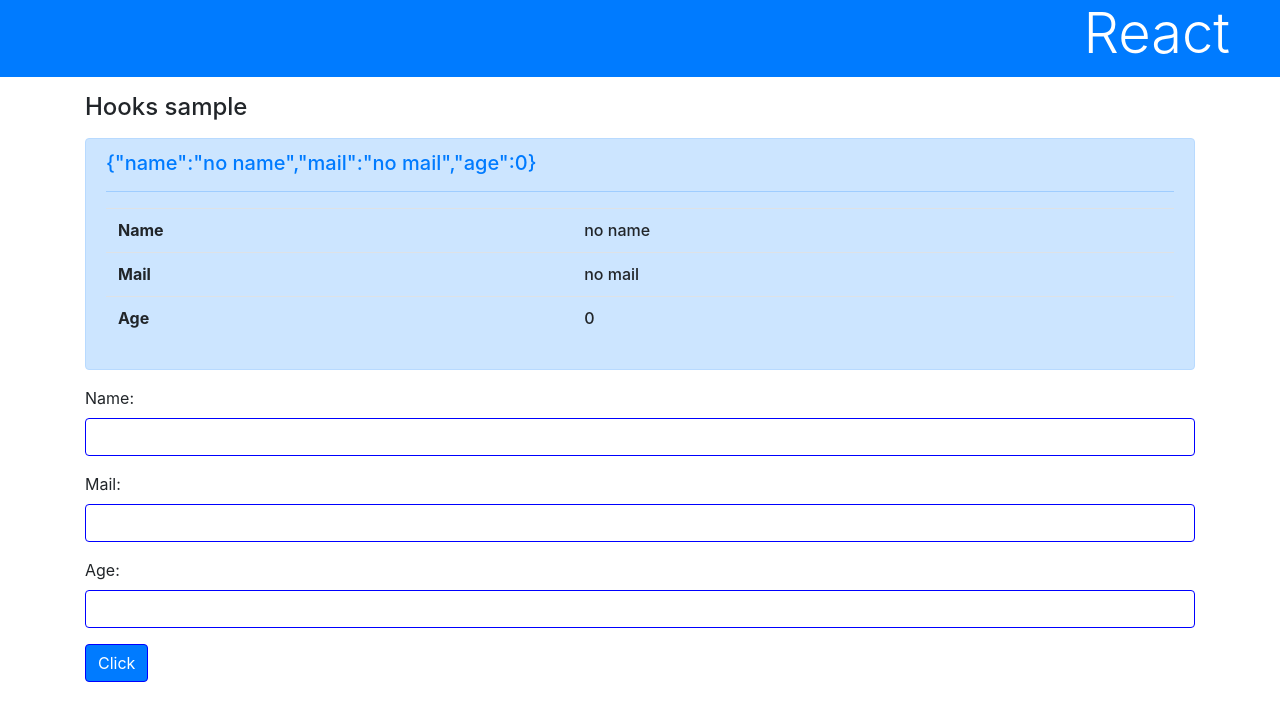
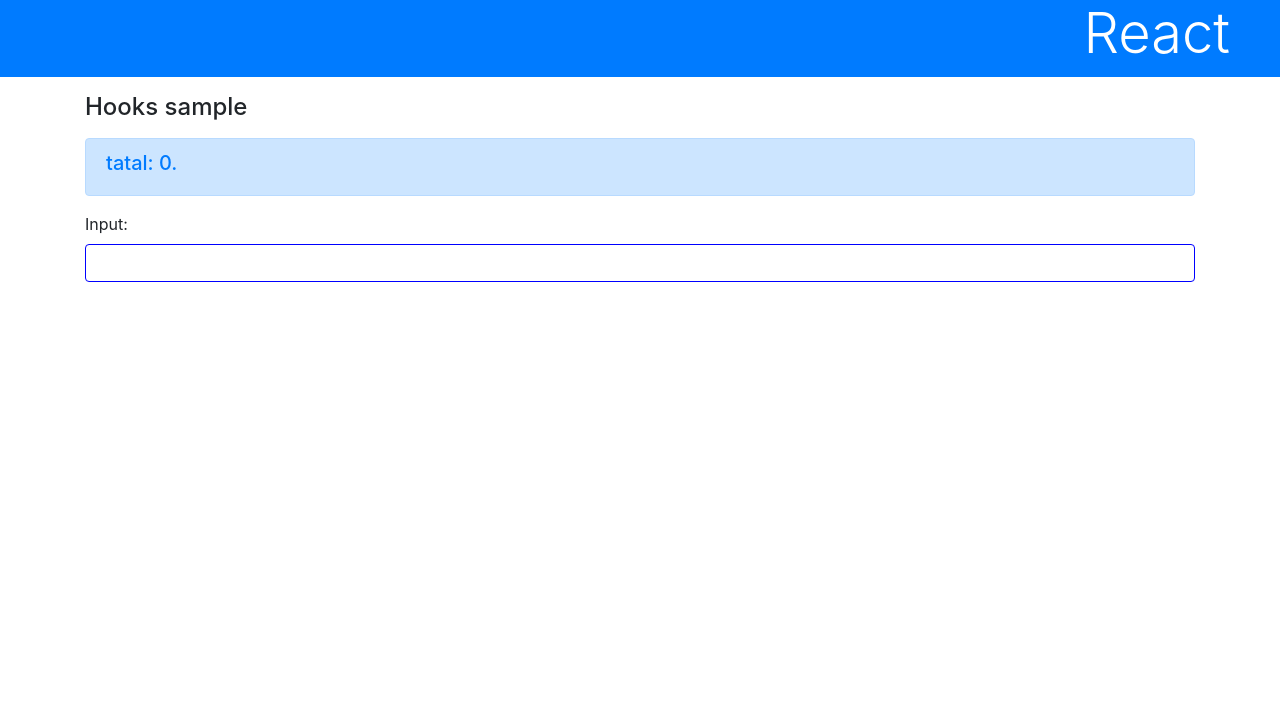
Before and after one commit to besumero628/practice_js, a React (Create React App) app in the folder react_app/: page / in a window 1280 px wide. Shown: the top 720 px of the page. Built offline with nearby package versions, Linux system fonts and the light colour scheme.

Commit message:
[React] 副作用フックの使用

```diff
--- a/react_app/src/App.js
+++ b/react_app/src/App.js
@@ -1,69 +1,39 @@
-import React, {useState} from 'react'
+import React, {useEffect, useState} from 'react'
 import './App.css'
 
 function AlertMessage(props) {
-  const data = props.data
-  const msg = JSON.stringify(data)
 
   return <div className='alert alert-primary h5 text-primary'>
-    <h5>{msg}</h5>
-    <hr/>
-    <table className='table h6'>
-      <tbody>
-        <tr><th>Name</th><td>{data.name}</td></tr>
-        <tr><th>Mail</th><td>{data.mail}</td></tr>
-        <tr><th>Age</th><td>{data.age}</td></tr>
-      </tbody>
-    </table>
+    <h5>{props.msg}</h5>
   </div>
 }
 
 function App() {
-  const [name, setName] = useState("")
-  const [mail, setMail] = useState("")
-  const [age, setAge] = useState(0)
-  const [form, setForm] = useState({
-    name:"no name", mail:'no mail', age:0
-  })
+  const [val, setVal] = useState(0)
+  const [msg, setMsg] = useState("set a number...")
 
-  const doChangeName = (event) => {
-    setName(event.target.value)
+  const doChange = (event) => {
+    setVal(event.target.value)
   }
 
-  const doChangeMail = (event) => {
-    setMail(event.target.value)
-  }
-
-  const doChangeAge = (event) => {
-    setAge(event.target.value)
-  }
-
-  const doSubmit = (event) => {
-    setForm({name:name, mail:mail, age:age})
-    event.preventDefault()
-  }
+  useEffect(() => {
+    let total = 0
+    for (let i = 0; i <= val; i++) {
+      total += i
+    }
+    setMsg("tatal: " + total + ".")
+  })
 
   return(
     <div>
       <h1 className='bg-primary text-white display-4'>React</h1>
       <div className='container'>
         <h4 className='my-3'>Hooks sample</h4>
-        <AlertMessage data={form} setData={setForm}/>
-        <form onSubmit={doSubmit}>
-          <div className='form-group'>
-            <label>Name:</label>
-            <input type="text" className='form-control' onChange={doChangeName} />
-          </div>
-          <div className='form-group'>
-            <label>Mail:</label>
-            <input type="text" className='form-control' onChange={doChangeMail} />
-          </div>
-          <div className='form-group'>
-            <label>Age:</label>
-            <input type="text" className='form-control' onChange={doChangeAge} />
-          </div>
-          <input type="submit" className='btn btn-primary' value="Click" />
-        </form>
+        <AlertMessage msg={msg} />
+        <div className='form-group'>
+          <label>Input:</label>
+          <input type="number" className='form-control' onChange={doChange} />
+        </div>
       </div>
     </div>
   )
```
